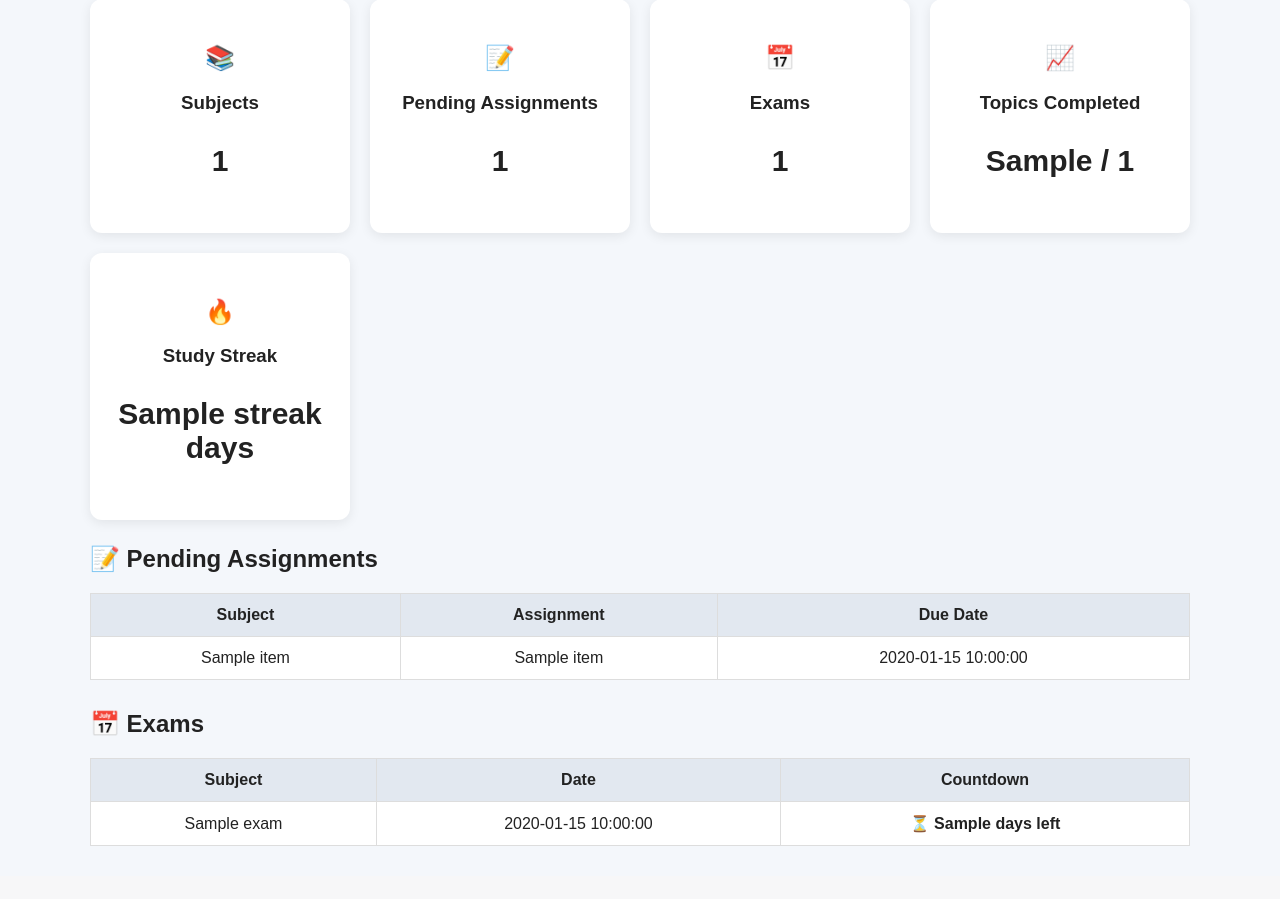
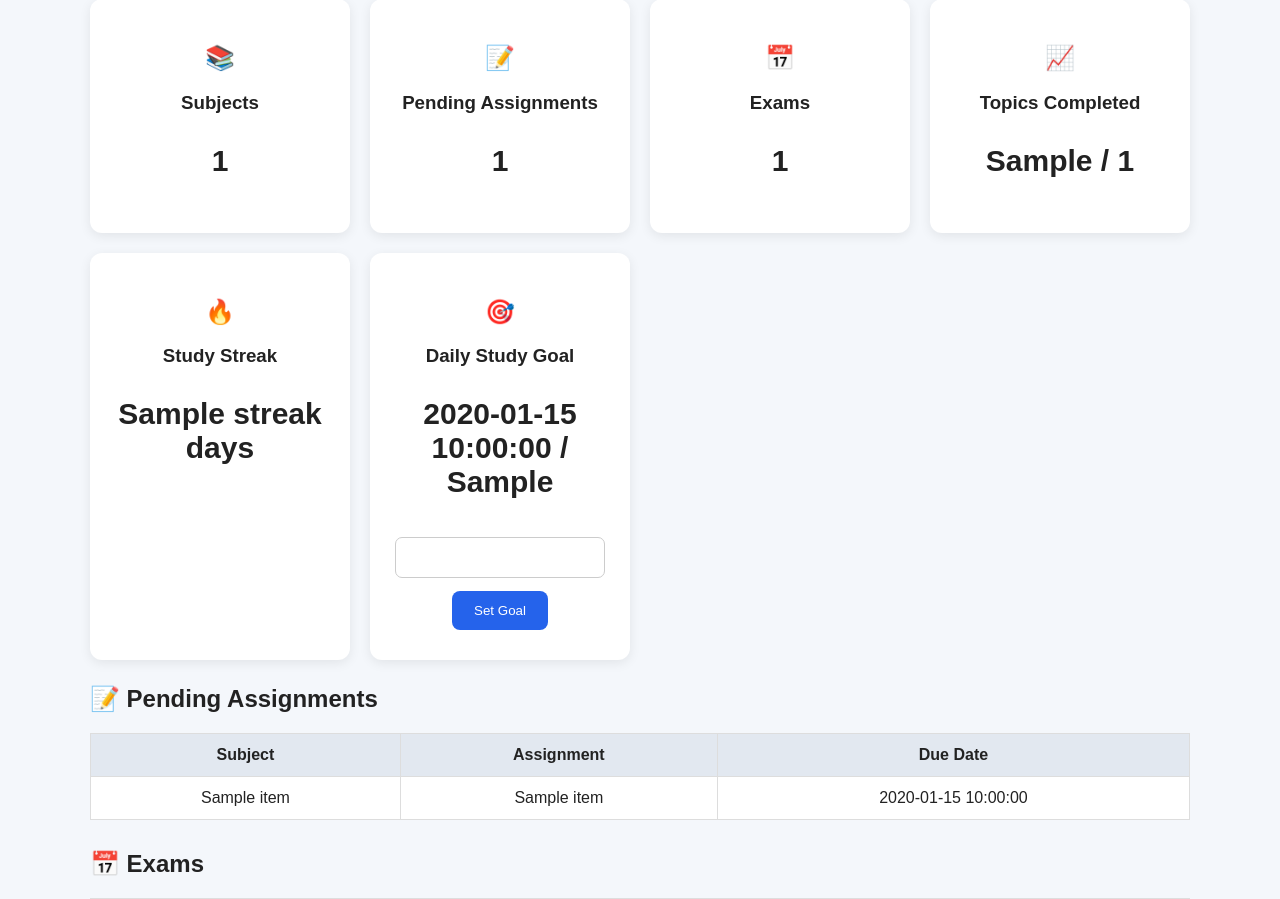
Before and after one commit to saranrj-dev/student-smart-study-planner, a Flask app: template templates/dashboard.html in a window 1280 px wide. Shown: the part 192-1091 px from the top of the page. Before the commit the page ends 1038 px from the top, so only its background shows below. Run offline with Flask 3, Linux system fonts and the light colour scheme; the template is opened without the code that fills it: most values are stand-ins (such as "Sample title", 1, 10 or a date in 2020); some libraries are stand-ins or nearby versions.

Commit message:
Update dashboard.html

```diff
--- a/templates/dashboard.html
+++ b/templates/dashboard.html
@@ -2,9 +2,7 @@
 <html>
 <head>
     <meta name="viewport" content="width=device-width, initial-scale=1.0">
-
     <title>Dashboard</title>
-
     <link rel="stylesheet" href="{{ url_for('static', filename='style.css') }}">
 </head>
 
@@ -67,15 +65,34 @@
             <p>{{ streak }} day{% if streak != 1 %}s{% endif %}</p>
         </div>
 
+        <div class="card">
+            <h2>🎯</h2>
+            <h3>Daily Study Goal</h3>
+            <p>{{ today_completed }} / {{ daily_goal }}</p>
+
+            {% if today_completed >= daily_goal %}
+                <strong class="success">🎉 Goal Completed!</strong>
+            {% else %}
+                <form action="/daily_goal" method="POST">
+                    <input
+                        type="number"
+                        name="goal"
+                        min="1"
+                        value="{{ daily_goal }}"
+                        required
+                    >
+                    <button type="submit">Set Goal</button>
+                </form>
+            {% endif %}
+        </div>
+
     </div>
-
 
     <h2>📝 Pending Assignments</h2>
 
     {% if pending_assignments %}
 
         <table>
-
             <tr>
                 <th>Subject</th>
                 <th>Assignment</th>
@@ -83,30 +100,23 @@
             </tr>
 
             {% for item in pending_assignments %}
-
             <tr>
                 <td>{{ item["subject"] }}</td>
                 <td>{{ item["title"] }}</td>
                 <td>{{ item["due_date"] }}</td>
             </tr>
-
             {% endfor %}
-
         </table>
 
     {% else %}
-
         <p>No pending assignments 🎉</p>
-
     {% endif %}
-
 
     <h2>📅 Exams</h2>
 
     {% if upcoming_exams %}
 
         <table>
-
             <tr>
                 <th>Subject</th>
                 <th>Date</th>
@@ -114,45 +124,27 @@
             </tr>
 
             {% for exam in upcoming_exams %}
-
             <tr>
-
                 <td>{{ exam["subject"] }}</td>
-
                 <td>{{ exam["exam_date"] }}</td>
-
                 <td>
-
                     {% if exam["days_left"] == 0 %}
-
                         🔥 <strong>Exam Today</strong>
-
                     {% elif exam["days_left"] == 1 %}
-
                         ⏳ <strong>1 day left</strong>
-
                     {% else %}
-
                         ⏳ <strong>{{ exam["days_left"] }} days left</strong>
-
                     {% endif %}
-
                 </td>
-
             </tr>
-
             {% endfor %}
-
         </table>
 
     {% else %}
-
         <p>No upcoming exams.</p>
-
     {% endif %}
 
 </div>
-
 
 <script>
 function toggleDarkMode() {
```
